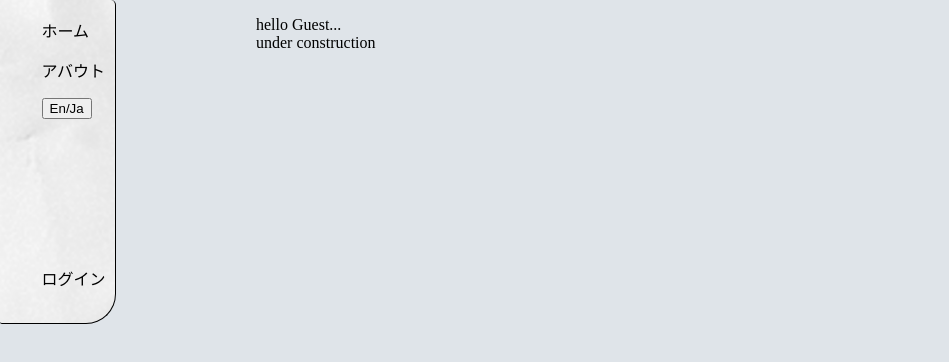
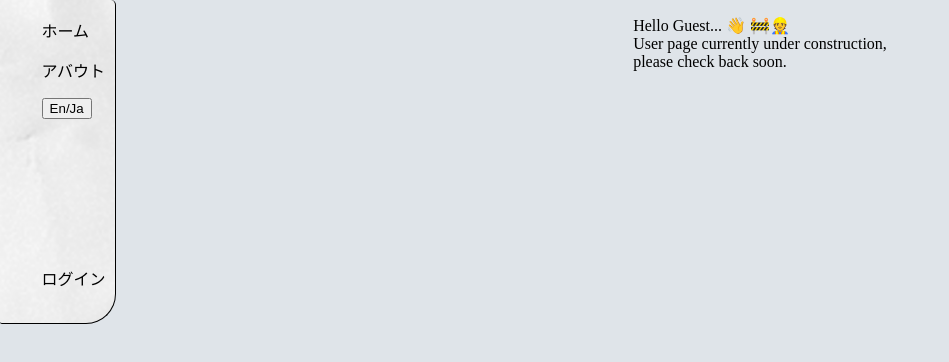
Before and after one commit to Squinnb/Akutagawa, a React (Vite) app: page /Akutagawa/UserHome in a window 1280 px wide. Shown: the top 362 px of the page, without its empty margins (0-949 px from the left). Built offline with nearby package versions, Linux system fonts and the light colour scheme.

Commit message:
Update user page construction message.

```diff
--- a/src/components/UserHome.tsx
+++ b/src/components/UserHome.tsx
@@ -6,9 +6,13 @@ export default function UserHome() {
     const { user, setUserInfo, lang } : any = useContext(UserContext)
 
     return (
-        <div>
-            hello {user.name}... <br />
-            under construction
+        <div style={{display: "flex", justifyContent: "center"}}>
+            <div style={{textAlign: "left"}}>
+
+            Hello {user.name}... 👋 🚧👷<br />
+            User page currently under construction, <br />
+            please check back soon.
+            </div>
         </div>
     )
 }
```
